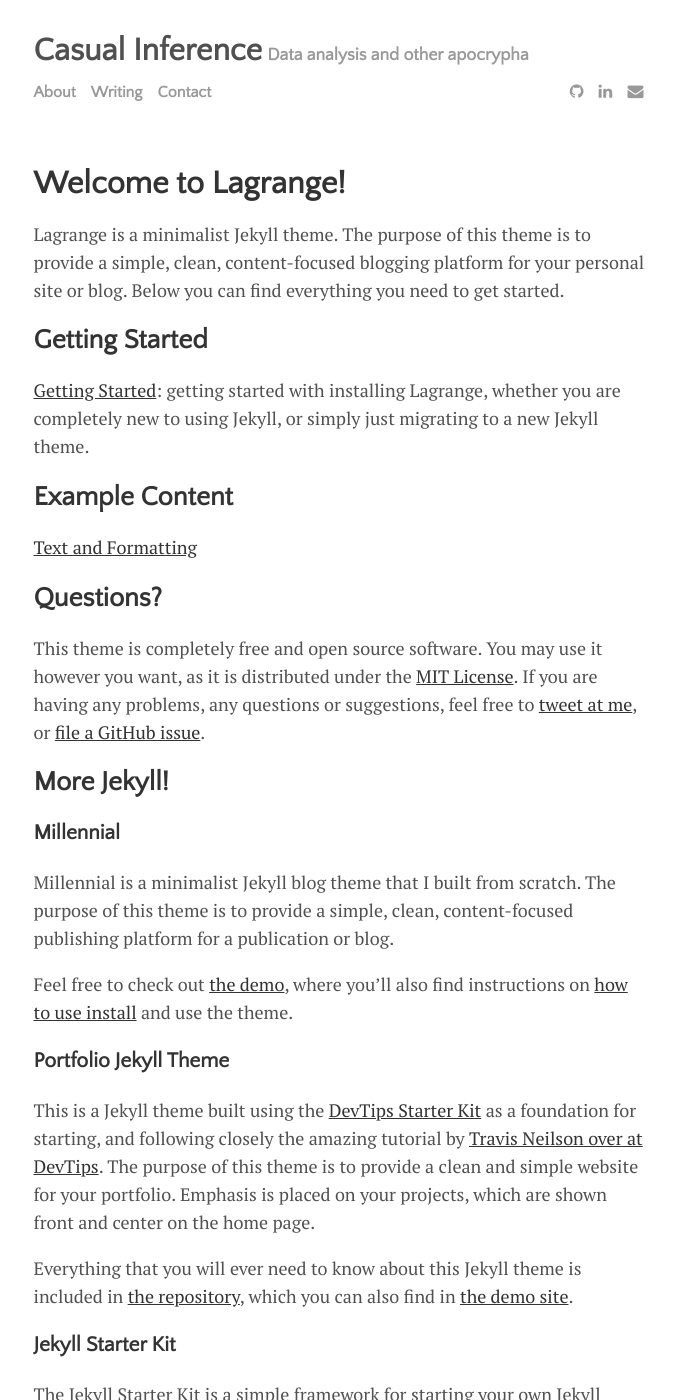
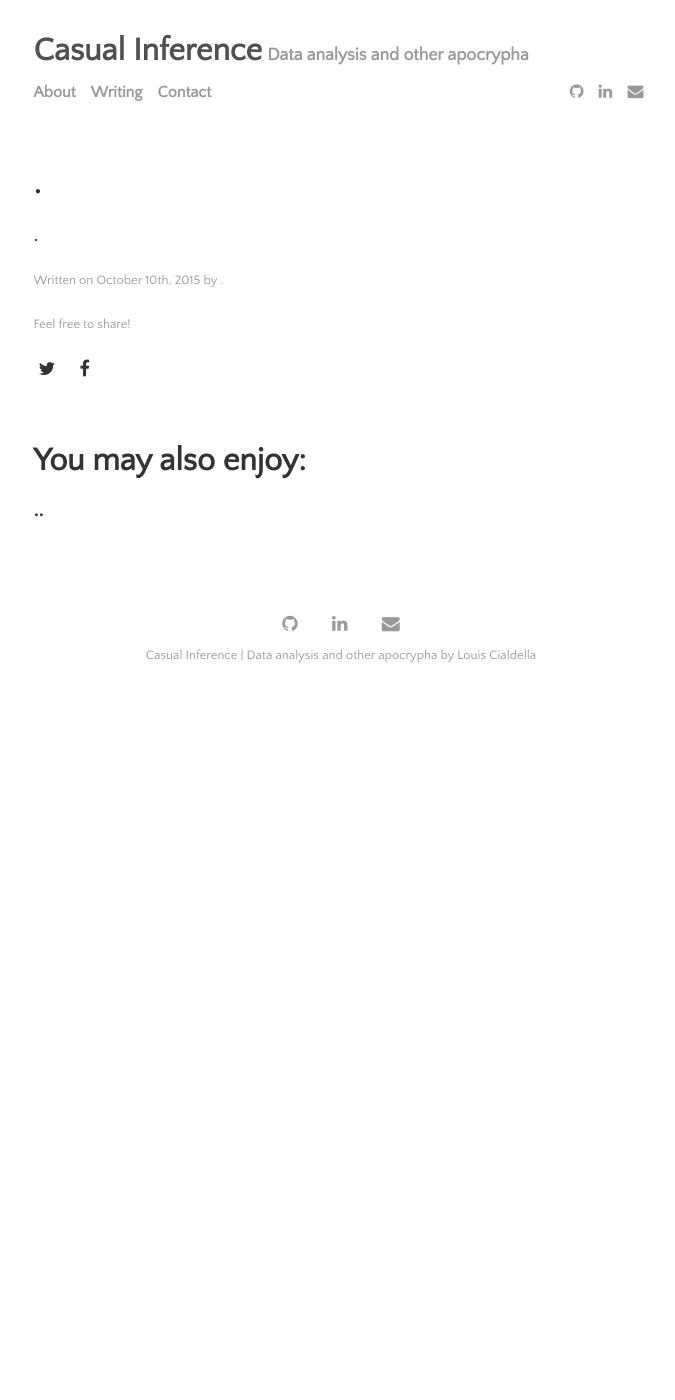
Before and after one commit to lmc2179/lmc2179.github.io, a Jekyll site: the page built from _posts/2015-10-10-getting-started.md, in a window 1280 px wide and 1400 px high. Shown: the whole window, without its empty margins (299-974 px from the left). Built offline with Jekyll 4.4.1, drawn with Linux system fonts in a browser that asks for light colours; some of the changed text lies outside the part shown.

Commit message:
Update 2015-10-10-getting-started.md

```diff
--- a/_posts/2015-10-10-getting-started.md
+++ b/_posts/2015-10-10-getting-started.md
@@ -1,42 +1,10 @@
 ---
 layout: post
-title: "Welcome to Lagrange!"
-author: "Paul Le"
+title: "."
+author: "."
 categories: journal
 tags: [documentation,sample]
 #image: mountains.jpg
 ---
 
-Lagrange is a minimalist Jekyll theme. The purpose of this theme is to provide a simple, clean, content-focused blogging platform for your personal site or blog. Below you can find everything you need to get started.
-
-## Getting Started
-
-[Getting Started]({{ site.github.url }}{% post_url 2015-10-10-getting-started %}): getting started with installing Lagrange, whether you are completely new to using Jekyll, or simply just migrating to a new Jekyll theme.
-
-## Example Content
-
-[Text and Formatting]({{ site.github.url }}{% post_url 2014-01-01-text-formatting-examples %})
-
-## Questions?
-
-This theme is completely free and open source software. You may use it however you want, as it is distributed under the [MIT License](http://choosealicense.com/licenses/mit/). If you are having any problems, any questions or suggestions, feel free to [tweet at me](https://twitter.com/intent/tweet?text=My%question%about%Lagrange%is:%&amp;via=paululele), or [file a GitHub issue](https://github.com/lenpaul/lagrange/issues/new).
-
-## More Jekyll!
-
-### Millennial
-
-Millennial is a minimalist Jekyll blog theme that I built from scratch. The purpose of this theme is to provide a simple, clean, content-focused publishing platform for a publication or blog.
-
-Feel free to check out <a href="https://lenpaul.github.io/Millennial/" target="_blank">the demo</a>, where you’ll also find instructions on <a href="https://lenpaul.github.io/Millennial/documentation/getting-started.html">how to use install</a> and use the theme.
-
-### Portfolio Jekyll Theme
-
-This is a Jekyll theme built using the [DevTips Starter Kit](http://devtipsstarterkit.com/) as a foundation for starting, and following closely the amazing tutorial by [Travis Neilson over at DevTips](https://www.youtube.com/watch?v=T6jKLsxbFg4&list=PL0CB3OvPhDA_STygmp3sDenx3UpdOMk7P). The purpose of this theme is to provide a clean and simple website for your portfolio. Emphasis is placed on your projects, which are shown front and center on the home page.
-
-Everything that you will ever need to know about this Jekyll theme is included in [the repository](https://github.com/LeNPaul/portfolio-jekyll-theme), which you can also find in [the demo site](https://lenpaul.github.io/portfolio-jekyll-theme/).
-
-### Jekyll Starter Kit
-
-The Jekyll Starter Kit is a simple framework for starting your own Jekyll project using all of the best practices that I learned from building my other Jekyll themes.
-
-Feel free to check out <a href="https://github.com/LeNPaul/jekyll-starter-kit" target="_blank">the GitHub repository</a>, where you’ll also find instructions on how to use install and use the theme.
+.
```
